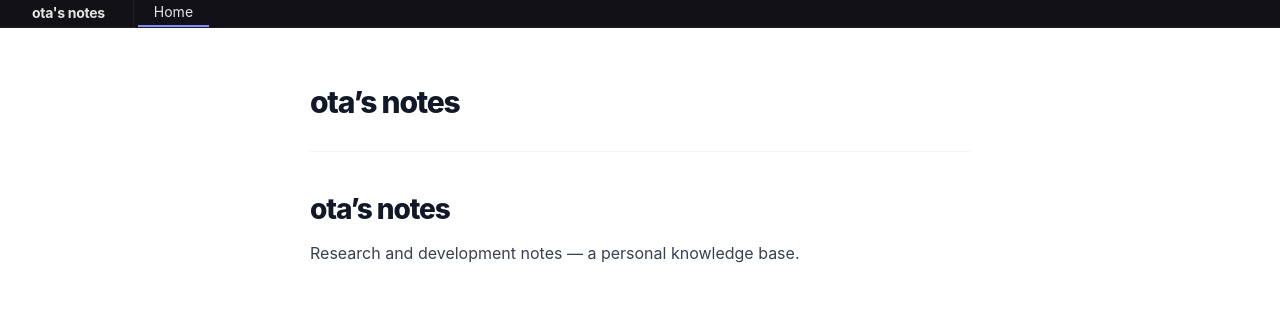
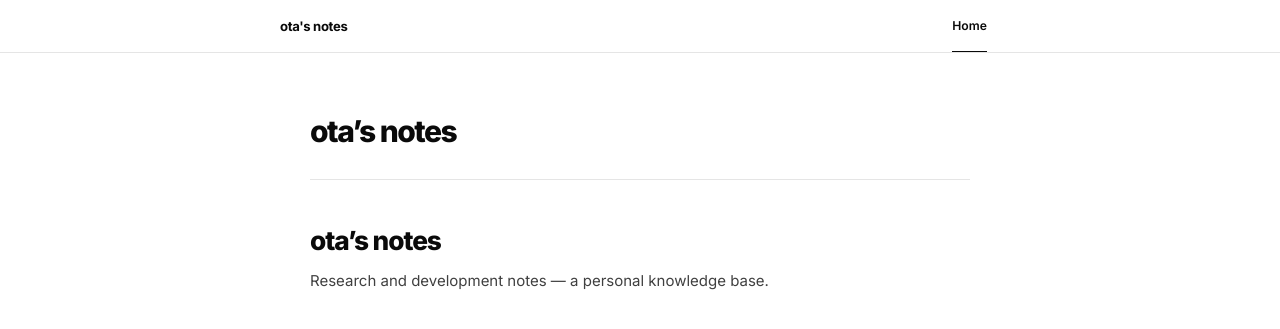
Before and after one commit to ota/ota.github.io, a Jekyll site: the page built from index.md, in a window 1280 px wide. Shown: the top 329 px of the page. Built offline with Jekyll 4.4.1, drawn with Linux system fonts in a browser that asks for light colours; our own code applies the rules of GitHub Pages for plain Markdown files.

Commit message:
Redesign: modern minimal with Inter font and frosted glass header
Co-Authored-By: Claude Sonnet 4.6 <noreply@anthropic.com>

```diff
--- a/_layouts/default.html
+++ b/_layouts/default.html
@@ -3,122 +3,138 @@
 <head>
   <meta charset="UTF-8">
   <meta name="viewport" content="width=device-width, initial-scale=1.0">
+  <link rel="preconnect" href="https://fonts.googleapis.com">
+  <link rel="preconnect" href="https://fonts.gstatic.com" crossorigin>
+  <link href="https://fonts.googleapis.com/css2?family=Inter:wght@400;500;600;700;800&display=swap" rel="stylesheet">
   <title>{% if page.title %}{{ page.title }} — {{ site.title }}{% else %}{{ site.title }}{% endif %}</title>
   <style>
     *, *::before, *::after { box-sizing: border-box; margin: 0; padding: 0; }
 
     :root {
-      --header-bg: #111116;
-      --header-border: #1f1f27;
-      --nav-text: #71717a;
-      --nav-hover: #e4e4e7;
-      --accent: #818cf8;
-      --bg: #ffffff;
-      --text: #374151;
-      --heading: #111827;
-      --muted: #9ca3af;
-      --border: #f3f4f6;
-      --link: #6366f1;
-      --code-bg: #f9fafb;
+      --text: #0a0a0a;
+      --body: #404040;
+      --muted: #737373;
+      --border: #e5e5e5;
+      --code-bg: #f5f5f5;
+      --pre-bg: #0d0d0d;
+      --link: #2563eb;
     }
 
+    html { font-size: 15px; }
+
     body {
-      font-family: -apple-system, BlinkMacSystemFont, 'Segoe UI', 'Helvetica Neue', Arial, sans-serif;
-      background: var(--bg);
-      color: var(--text);
+      font-family: 'Inter', ui-sans-serif, system-ui, -apple-system, sans-serif;
+      background: #fff;
+      color: var(--body);
       line-height: 1.75;
+      -webkit-font-smoothing: antialiased;
     }
 
-    /* ── Header / Tabs ── */
+    /* ── Header ── */
     .header {
-      background: var(--header-bg);
-      border-bottom: 1px solid var(--header-border);
-      display: flex;
-      align-items: stretch;
-      padding: 0 2rem;
       position: sticky;
       top: 0;
       z-index: 100;
+      background: rgba(255, 255, 255, 0.85);
+      backdrop-filter: blur(10px);
+      -webkit-backdrop-filter: blur(10px);
+      border-bottom: 1px solid var(--border);
+      padding: 0 2rem;
+    }
+
+    .header-inner {
+      max-width: 720px;
+      margin: 0 auto;
+      height: 52px;
+      display: flex;
+      align-items: center;
     }
 
     .site-name {
       font-size: 0.875rem;
       font-weight: 700;
-      color: #e4e4e7;
-      letter-spacing: -0.02em;
+      letter-spacing: -0.025em;
+      color: var(--text);
       text-decoration: none;
-      display: flex;
-      align-items: center;
-      padding-right: 1.75rem;
-      margin-right: 0.25rem;
-      flex-shrink: 0;
-      border-right: 1px solid var(--header-border);
+      margin-right: auto;
     }
 
     .tabs {
+      list-style: none;
       display: flex;
-      list-style: none;
+      height: 100%;
+    }
+
+    .tabs li {
+      height: 100%;
+      display: flex;
       align-items: stretch;
     }
 
     .tabs a {
       display: flex;
       align-items: center;
-      padding: 0 1rem;
-      font-size: 0.875rem;
-      color: var(--nav-text);
+      padding: 0 0.875rem;
+      font-size: 0.8125rem;
+      font-weight: 500;
+      color: var(--muted);
       text-decoration: none;
-      border-bottom: 2px solid transparent;
-      transition: color 0.1s, border-color 0.1s;
-      white-space: nowrap;
+      position: relative;
+      transition: color 0.12s;
     }
 
-    .tabs a:hover { color: var(--nav-hover); }
+    .tabs a::after {
+      content: '';
+      position: absolute;
+      bottom: 0;
+      left: 0.875rem;
+      right: 0.875rem;
+      height: 1px;
+      background: var(--text);
+      transform: scaleX(0);
+      transition: transform 0.15s ease;
+    }
 
-    .tabs a.active {
-      color: var(--nav-hover);
-      border-bottom-color: var(--accent);
-    }
+    .tabs a:hover { color: var(--text); }
+
+    .tabs a.active { color: var(--text); font-weight: 600; }
+    .tabs a.active::after { transform: scaleX(1); }
 
     /* ── Content ── */
     .content-wrap {
-      max-width: 740px;
+      max-width: 720px;
       margin: 0 auto;
-      padding: 3.5rem 2.5rem 6rem;
+      padding: 4rem 2rem 8rem;
     }
 
-    /* ── Page header (front matter title あり) ── */
-    .page-header {
-      margin-bottom: 2.5rem;
-    }
+    /* ── Page header ── */
+    .page-header { margin-bottom: 3rem; }
 
     .page-header h1 {
-      font-size: 1.875rem;
+      font-size: 2rem;
       font-weight: 800;
-      letter-spacing: -0.04em;
-      color: var(--heading);
-      line-height: 1.25;
+      letter-spacing: -0.05em;
+      color: var(--text);
+      line-height: 1.2;
     }
 
     .page-meta {
-      margin-top: 0.6rem;
-      font-size: 0.8rem;
+      margin-top: 0.625rem;
+      font-size: 0.8125rem;
       color: var(--muted);
     }
 
     .page-description {
       margin-top: 0.875rem;
-      color: #6b7280;
-      font-size: 0.975rem;
-      line-height: 1.6;
-      padding-left: 1rem;
-      border-left: 2px solid var(--accent);
+      font-size: 0.9375rem;
+      color: var(--muted);
+      line-height: 1.65;
     }
 
     .page-divider {
       height: 1px;
       background: var(--border);
-      margin-top: 1.875rem;
+      margin-top: 2rem;
     }
 
     /* ── Article ── */
@@ -126,33 +142,33 @@
       font-size: 1.75rem;
       font-weight: 800;
       letter-spacing: -0.04em;
-      color: var(--heading);
-      line-height: 1.25;
+      color: var(--text);
+      line-height: 1.2;
       margin-top: 2.5rem;
       margin-bottom: 0.75rem;
     }
 
     article h2 {
-      font-size: 1.2rem;
+      font-size: 1.125rem;
       font-weight: 700;
-      color: var(--heading);
       letter-spacing: -0.02em;
-      margin-top: 2.5rem;
-      margin-bottom: 0.6rem;
+      color: var(--text);
+      margin-top: 3rem;
+      margin-bottom: 0.625rem;
     }
 
     article h3 {
-      font-size: 1.05rem;
-      font-weight: 700;
-      color: var(--heading);
+      font-size: 1rem;
+      font-weight: 600;
+      color: var(--text);
       margin-top: 2rem;
       margin-bottom: 0.5rem;
     }
 
     article h4 {
-      font-size: 0.95rem;
-      font-weight: 700;
-      color: var(--heading);
+      font-size: 0.9375rem;
+      font-weight: 600;
+      color: var(--text);
       margin-top: 1.5rem;
       margin-bottom: 0.4rem;
     }
@@ -160,56 +176,54 @@
     article p { margin-bottom: 1.25rem; }
 
     article ul, article ol {
-      padding-left: 1.6rem;
+      padding-left: 1.5rem;
       margin-bottom: 1.25rem;
     }
 
-    article li { margin-bottom: 0.3rem; }
+    article li { margin-bottom: 0.25rem; }
 
     article a {
       color: var(--link);
       text-decoration: underline;
       text-underline-offset: 3px;
       text-decoration-thickness: 1px;
+      text-decoration-color: #93c5fd;
     }
 
-    article a:hover { color: var(--accent); }
+    article a:hover { text-decoration-color: var(--link); }
 
-    article strong { color: var(--heading); font-weight: 600; }
+    article strong { font-weight: 600; color: var(--text); }
 
     article code {
-      font-family: 'SF Mono', 'Fira Code', 'Cascadia Code', Consolas, monospace;
-      font-size: 0.875em;
+      font-family: 'SF Mono', ui-monospace, 'Cascadia Code', Consolas, monospace;
+      font-size: 0.8125em;
       background: var(--code-bg);
-      border: 1px solid #e5e7eb;
-      padding: 0.1em 0.4em;
+      padding: 0.15em 0.45em;
       border-radius: 4px;
-      color: #4338ca;
+      color: var(--text);
     }
 
     article pre {
-      background: #16161e;
-      border-radius: 8px;
+      background: var(--pre-bg);
+      border-radius: 10px;
       padding: 1.25rem 1.5rem;
       overflow-x: auto;
-      margin-bottom: 1.5rem;
-      line-height: 1.6;
+      margin: 1.75rem 0;
+      line-height: 1.65;
     }
 
     article pre code {
       background: none;
-      border: none;
       padding: 0;
-      color: #c8c8e8;
+      color: #d4d4d4;
       font-size: 0.875rem;
     }
 
     article blockquote {
-      border-left: 3px solid var(--accent);
+      border-left: 2px solid #d4d4d4;
       padding: 0.25rem 0 0.25rem 1.25rem;
-      color: #6b7280;
-      margin: 1.5rem 0;
-      font-style: italic;
+      color: var(--muted);
+      margin: 1.75rem 0;
     }
 
     article blockquote p { margin-bottom: 0; }
@@ -217,65 +231,68 @@
     article hr {
       border: none;
       border-top: 1px solid var(--border);
-      margin: 2.5rem 0;
+      margin: 3rem 0;
     }
 
     article table {
       width: 100%;
       border-collapse: collapse;
-      margin-bottom: 1.5rem;
-      font-size: 0.9rem;
+      margin: 1.75rem 0;
+      font-size: 0.875rem;
     }
 
     article th, article td {
-      padding: 0.6rem 0.75rem;
-      border: 1px solid #e5e7eb;
+      padding: 0.5625rem 0.75rem;
+      border: 1px solid var(--border);
     }
 
     article th {
-      background: var(--code-bg);
+      background: #fafafa;
       font-weight: 600;
-      color: var(--heading);
+      color: var(--text);
+      font-size: 0.8125rem;
     }
 
-    article img {
-      max-width: 100%;
-      border-radius: 6px;
-      margin: 0.5rem 0;
-    }
+    article img { max-width: 100%; border-radius: 8px; }
 
     /* ── Mobile ── */
     @media (max-width: 600px) {
-      .header {
-        flex-direction: column;
-        padding: 0 1.25rem;
+      .header { padding: 0 1.25rem; }
+
+      .header-inner {
+        height: auto;
+        flex-wrap: wrap;
+        padding: 0.75rem 0;
+        gap: 0.375rem;
       }
 
-      .site-name {
-        padding: 0.875rem 0;
-        border-right: none;
-        border-bottom: 1px solid var(--header-border);
-        margin-right: 0;
-      }
+      .site-name { margin-right: 0; width: 100%; }
 
       .tabs {
         overflow-x: auto;
-        -webkit-overflow-scrolling: touch;
         scrollbar-width: none;
       }
 
       .tabs::-webkit-scrollbar { display: none; }
+      .tabs li { height: auto; }
 
-      .tabs a { padding: 0.75rem 0.875rem; }
+      .tabs a {
+        padding: 0.375rem 0.625rem;
+        border-radius: 6px;
+        white-space: nowrap;
+      }
 
-      .content-wrap { padding: 2rem 1.25rem 3rem; }
+      .tabs a::after { display: none; }
+      .tabs a.active { background: #f0f0f0; }
 
-      .page-header h1 { font-size: 1.5rem; }
+      .content-wrap { padding: 2.5rem 1.25rem 4rem; }
+      .page-header h1 { font-size: 1.625rem; }
     }
   </style>
 </head>
 <body>
   <header class="header">
+    <div class="header-inner">
       <a class="site-name" href="{{ '/' | relative_url }}">{{ site.title }}</a>
       <ul class="tabs">
         {% assign nav_pages = site.pages | sort: "order" %}
@@ -289,6 +306,7 @@
           {% endif %}
         {% endfor %}
       </ul>
+    </div>
   </header>
 
   <main>
```
Lines whose indentation alone changed are shown as unchanged.
